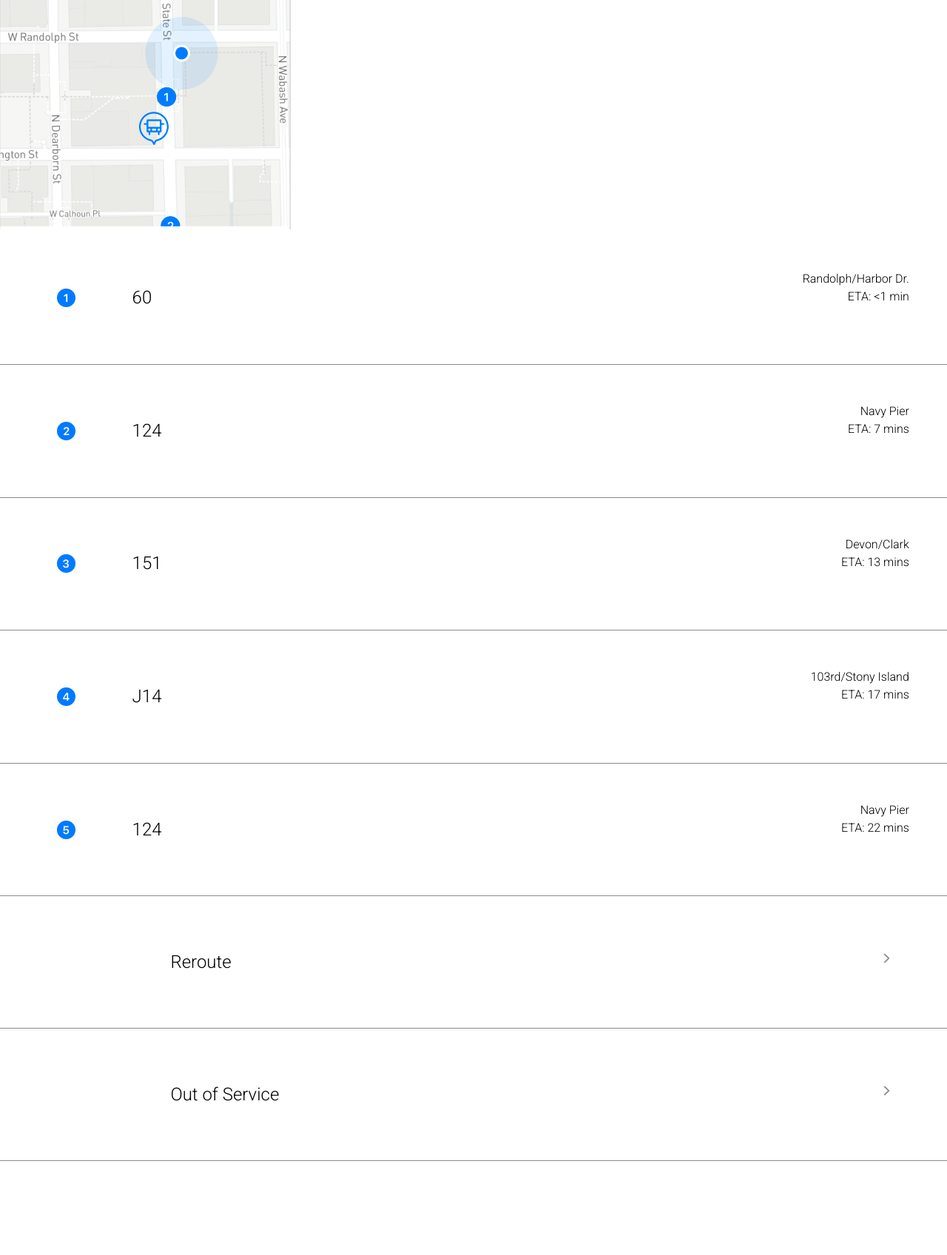
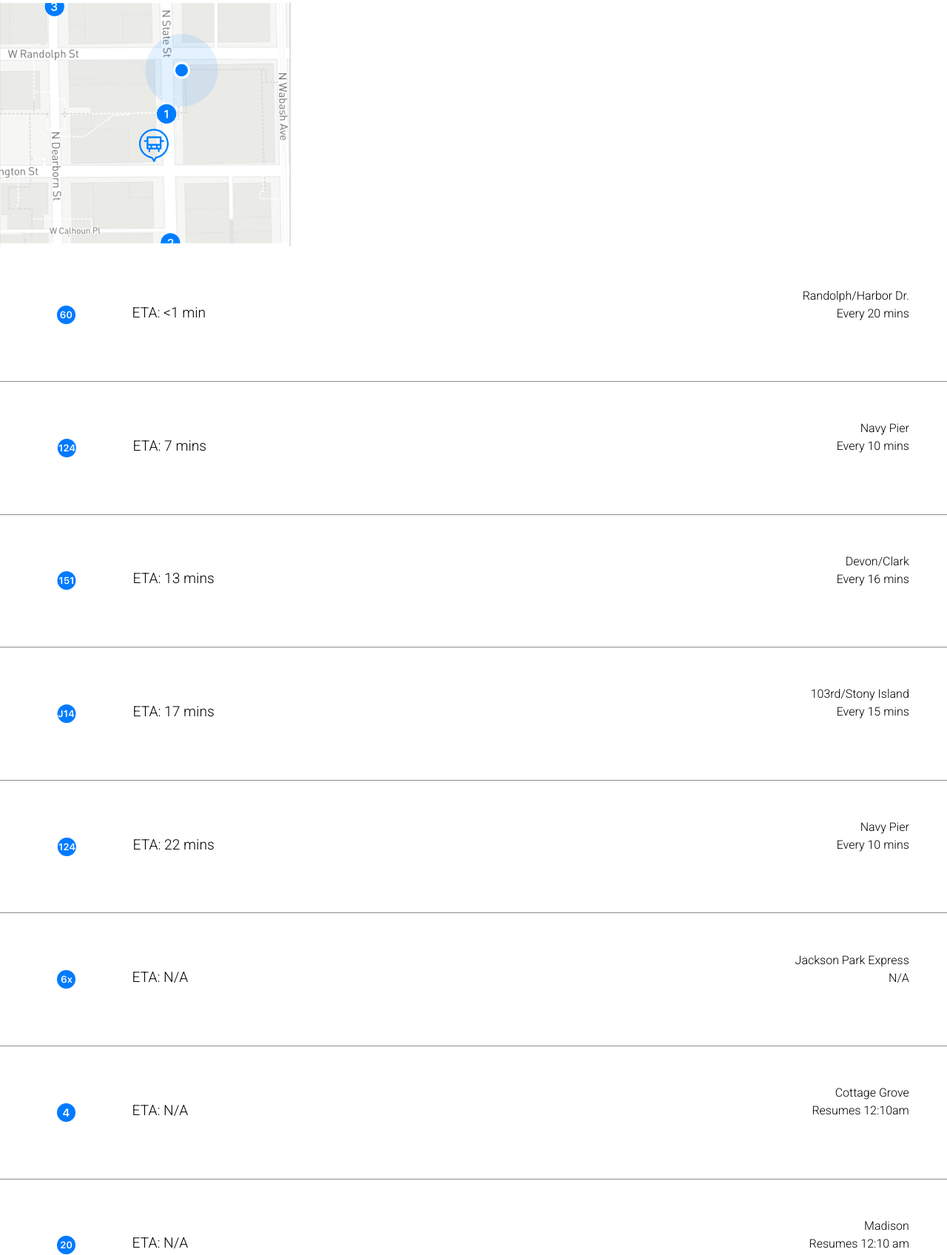
Before and after one commit to sconovergit/frontend-challenge, a plain HTML site: page index.html in a window 1280 px wide. Shown: the part 193-1889 px from the top of the page at 74% size. Before the commit the page ends 1762 px from the top, so only its background shows below. Drawn offline with Linux system fonts and the light colour scheme.

Commit message:
added bus stop names to circles and added frequency of stops

```diff
--- a/css/style.css
+++ b/css/style.css
@@ -55,7 +55,7 @@ li p{
   font-weight: 100;
 }
 li h3{
-  font-size: 1.5em;
+  font-size: 1.2em;
   padding-top: 6%;
   font-weight:300;
 }
--- a/index.html
+++ b/index.html
@@ -10,6 +10,7 @@
   </head>
   <body>
     <section class="container">
+      <img src="images/statusbar.png">
       <div class="stoptitle">
         <img class="arrow" src="images/BackArrow.png">
         <p>Washington and State</p>
@@ -20,47 +21,67 @@
       </div>
         <ul>
           <li>
-            <img src="images/Bus1.png">
-            <h3>60</h3>
+            <img src="images/Bus60.png">
+            <h3>ETA: <1 min</h3>
             <p>
-              Randolph/Harbor Dr.<br> ETA: <1 min
+              Randolph/Harbor Dr.<br> Every 20 mins
             </p>
           </li>
           <li>
-            <img src="images/Bus2.png">
-            <h3>124</h3>
+            <img src="images/Bus124.png">
+            <h3>ETA: 7 mins</h3>
             <p>
-              Navy Pier<br> ETA: 7 mins
+              Navy Pier<br> Every 10 mins
             </p>
           </li>
           <li>
-          <img src="images/Bus3.png">
-            <h3>151</h3>
+          <img src="images/Bus151.png">
+            <h3>ETA: 13 mins</h3>
             <p>
-              Devon/Clark<br> ETA: 13 mins
+              Devon/Clark<br> Every 16 mins
+            </p>
+          </li>
+          <li>
+            <img src="images/Busj14.png">
+            <h3>ETA: 17 mins</h3>
+            <p>
+              103rd/Stony Island<br>Every 15 mins
+            </p>
+          </li>
+          <li>
+            <img src="images/Bus124.png">
+            <h3>ETA: 22 mins</h3>
+            <p>
+              Navy Pier<br> Every 10 mins
+            </p>
+          </li>
+          <li>
+            <img src="images/Bus6x.png">
+            <h3>ETA: N/A</h3>
+            <p>
+              Jackson Park Express<br> N/A
             </p>
           </li>
           <li>
             <img src="images/Bus4.png">
-            <h3>J14</h3>
+            <h3>ETA: N/A</h3>
             <p>
-              103rd/Stony Island<br>ETA: 17 mins
+              Cottage Grove<br> Resumes 12:10am
             </p>
           </li>
           <li>
-            <img src="images/Bus5.png">
-            <h3>124</h3>
+            <img src="images/Bus20.png">
+            <h3>ETA: N/A</h3>
             <p>
-              Navy Pier<br> ETA: 22 mins
+              Madison<br> Resumes 12:10 am
             </p>
           </li>
           <li>
-            <h3 class="unavailable">Reroute</h3>
-            <img class="chevron" src="images/chevron.png">
-          </li>
-          <li>
-            <h3 class="unavailable">Out of Service</h3>
-            <img class="chevron" src="images/chevron.png">
+            <img src="images/Bus157.png">
+            <h3>ETA: N/A</h3>
+            <p>
+              Streeterville/Taylor<br> Resumes 6:00 am
+            </p>
           </li>
         </ul>
       </section>
```
Also changed, not shown: images/Bus1.png (deleted), images/Bus124.png (added), images/Bus151.png (added), images/Bus157.png (added), images/Bus2.png (deleted), images/Bus20.png (added), images/Bus3.png (deleted), images/Bus5.png (deleted), images/Bus60.png (added), images/Bus6x.png (added), images/Busj14.png (added), images/statusbar.png (added).
